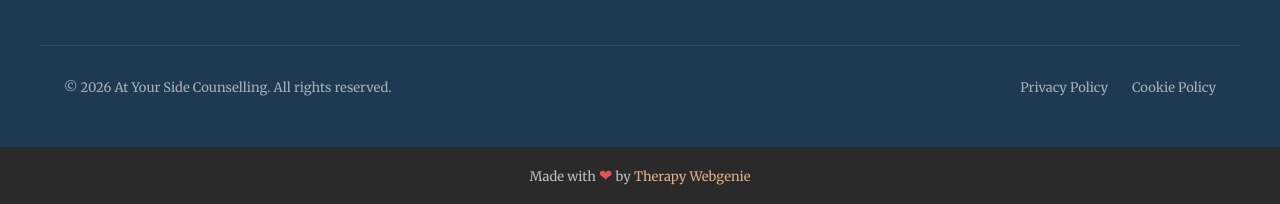
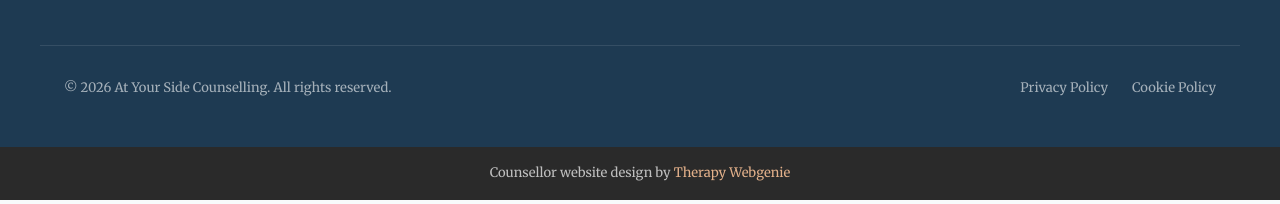
Before and after one commit to trulyempoweredcode/atyoursidecounselling.scot, a plain HTML site: page about.html in a window 1280 px wide. Shown: the part 4842-5046 px from the top of the page. Drawn offline with Linux system fonts and the light colour scheme.

Commit message:
Footer credit: profession wording, link to the matching Therapy Webgenie page, rel nofollow
Google's spam policies name widely distributed footer links across sites as link spam unless qualified
with rel=nofollow. The anchor stays the brand name; the profession words are plain text.

Co-Authored-By: Claude Opus 5.5 <noreply@anthropic.com>

```diff
--- a/about.html
+++ b/about.html
@@ -357,7 +357,7 @@
   <!-- /SECTION: footer -->
 
   <div class="site-credit">
-    <p>Made with <span class="site-credit__heart" aria-label="love">&#10084;</span> by <a href="https://www.therapywebgenie.com" target="_blank" rel="noopener">Therapy Webgenie</a></p>
+    <p>Counsellor website design by <a href="https://www.therapywebgenie.com/website-design/counsellors/" target="_blank" rel="noopener nofollow">Therapy Webgenie</a></p>
   </div>
 
   <!-- Cookie Consent -->
```
Also changed, not shown: contact.html (+1 -1 lines), cookies-policy.html (+1 -1 lines), faq.html (+1 -1 lines), index.html (+1 -1 lines), privacy.html (+1 -1 lines), services.html (+1 -1 lines).
